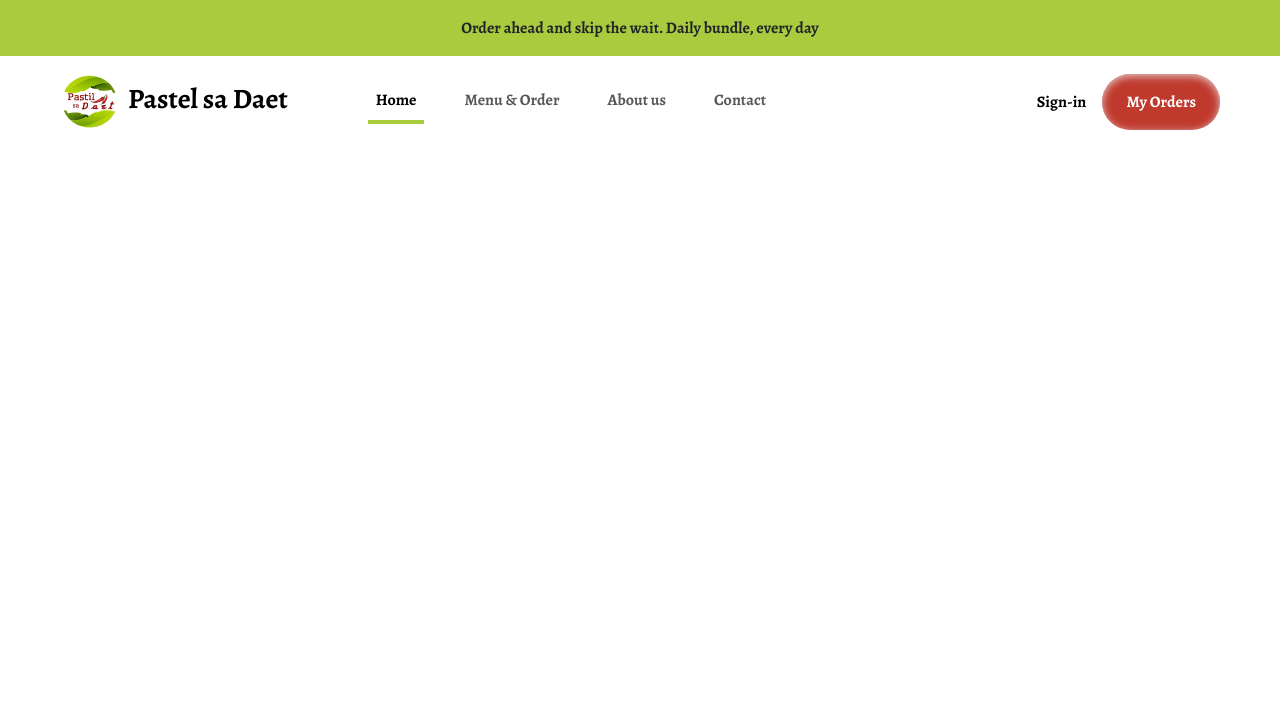
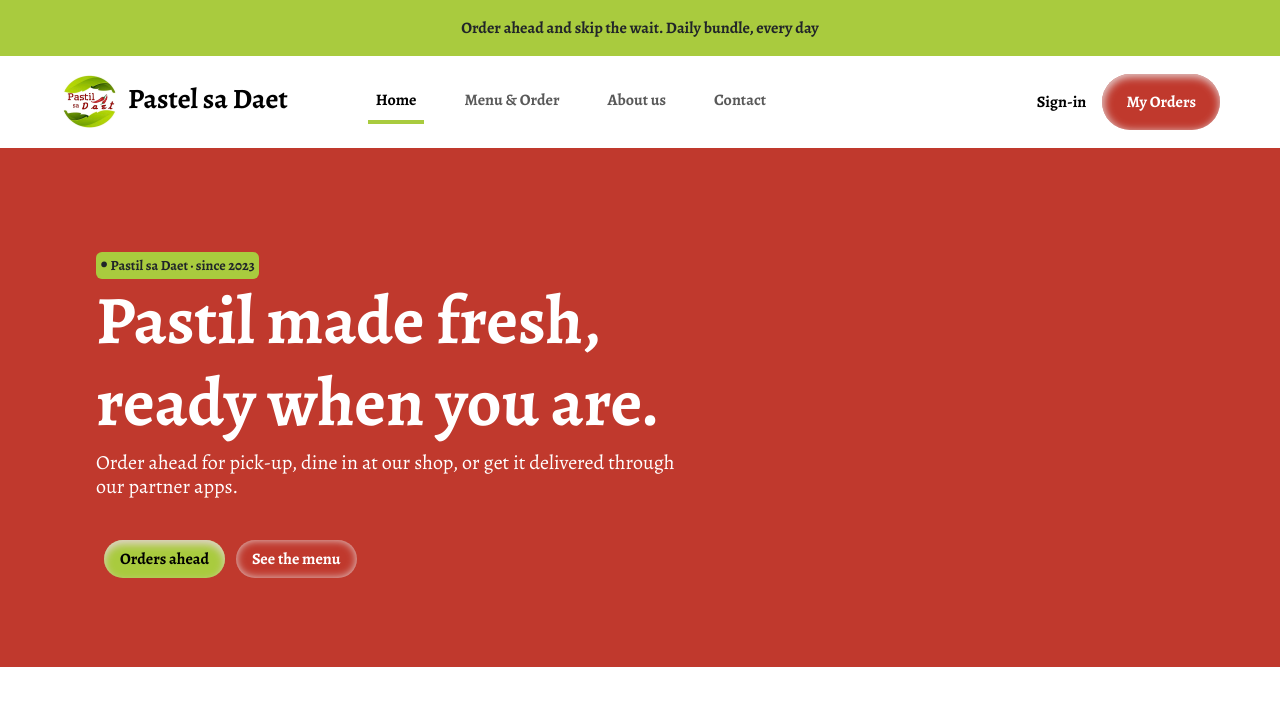
Before and after one commit to Nai-ix/Pastel-sa-Daet-Website, a website: page index.html in a window 1280 px wide. Drawn offline with nearby package versions, Linux system fonts and the light colour scheme.

Commit message:
Do the Hero Section

```diff
--- /dev/null
+++ b/css/style.css
@@ -0,0 +1,56 @@
+/* Font */
+#globalfont {
+  font-family: "Alegreya", serif;
+  font-optical-sizing: auto;
+  font-weight: 900;
+  font-style: normal;
+}
+
+
+.liquidglass{
+  box-shadow: inset 1px 2px 8px 1px rgba(228, 210, 210, 0.99);
+  background-color: #C0392D;
+}
+
+.liquidglass:hover{
+  box-shadow: 0 2px 8px 0 rgba(228, 210, 210, 0.99);
+  background-color: white;
+  color: black;
+}
+
+.oabutton{
+  box-shadow: inset 0px 4px 8px 0px rgba(228, 210, 210, 0.99);
+  background-color: #A9CB3E;
+  color: black;
+}
+
+.oabutton:hover{
+  box-shadow: 0px 2px 12px 0px rgba(228, 210, 210, 0.99);
+  background-color: #C0392D;
+  color: white;
+}
+
+.stmbutton{
+  box-shadow: inset 0px 0px 8px 0px rgba(228, 210, 210, 0.99);
+  background-color: #C0392D;
+  color: white;
+}
+
+.stmbutton:hover{
+  box-shadow: 0px 0px 8px 0px rgba(228, 210, 210, 0.99);
+  background-color: #A9CB3E;
+  color: black;
+}
+
+/* Title Header */
+h1{
+  font-weight: bold;
+  font-size: 68px;
+  color: white;
+}
+
+/* Hero Badge */
+.herobadge{
+  font-size: 14px;
+  font-weight: bold;
+}
--- a/index.html
+++ b/index.html
@@ -16,16 +16,19 @@
     <link rel="stylesheet" href="css/bootstrap-custom-prefixed.css">
 
     <!-- CSS -->
-    <link rel="stylesheet" href="style.css">
+    <link rel="stylesheet" href="css/style.css">
 
 
 </head>
-<body id="globalfont">
+<body  id="globalfont"> <!-- Id select for font-->
+    <!--Header Announcement-->
+    <header>
+        <div class="container-fluid py-3  text-center bg-secondary">
+            <p class="m-0" fw-bold">Order ahead and skip the wait. Daily bundle, every day</p>
+        </div>
 
-    <header class="container-fluid py-3  text-center bg-secondary">
-        <p class="m-0" fw-bold">Order ahead and skip the wait. Daily bundle, every day</p>
-    </header>
 
+        <!--Navigation Bar-->
         <nav class="navbar navbar-expand-lg navbar-light">
             <div class="container-fluid">
                 <!--Brand Logo and Name-->
@@ -44,12 +47,17 @@
 
                 <!-- SideBar-->
                 <div class="offcanvas offcanvas-end" tabindex="-1" id="offcanvasNavbar" aria-labelledby="offcanvasNavbarLabel">
+
+                <!--SideBar Header-->
                 <div class="offcanvas-header">
                     <h5 class="offcanvas-title" id="offcanvasNavbarLabel"></h5>
                     <button type="button" class="btn-close" data-bs-dismiss="offcanvas" aria-label="Close"></button>
                 </div>
 
+                <!--SideBar Body-->
                 <div class="offcanvas-body">
+
+                    <!--Navigation Links-->
                     <ul class="navbar-nav justify-content-start flex-grow-1 ps-5 ">
                         <li class="nav-item p-2 m-2">
                             <a class="nav-link active border-bottom border-4 border-secondary" aria-current="page" href="#">Home</a>
@@ -65,16 +73,41 @@
                         </li>
                     </ul>
 
+                    <!--Sign-in and My Order link-->
                     <div class="d-flex justify-content-center align-items-center me-5">
                         <a href="#" class="text-black px-3 py-3 rounded-5 text-decoration-none ">Sign-in</a>
-                    <a href="#" class="bg-warning px-4 py-3 rounded-5 text-decoration-none liquidglass ">My Orders</a>
+                        <a href="#" class="px-4 py-3 rounded-5 text-decoration-none liquidglass ">My Orders</a>
                     </div>
                 </div>
-
 
                 </div>
             </div>
         </nav>
+    </header>
+
+    <main class="container-fluid bg-warning p-5">
+        <section class="row">
+            <div class="col-6 m-5 ">
+                <badge class=" herobadge bg-secondary rounded p-1 ">
+                    <span class="fs-4">•</span>  Pastil sa Daet · since 2023
+                </badge>
+
+                <div class="titlebar">
+                    <h1>Pastil made fresh, ready when you are.</h1>
+                    <h5 class="text-white">Order ahead for pick-up, dine in at our shop, or get it delivered through our partner apps.</h5>
+                </div>
+
+                <div class="titlebutton mt-5">
+                    <a href="#" class="px-3 py-2 rounded-5 text-decoration-none liquidglass oabutton mx-2">Orders ahead</a>
+                    <a href="#" class="px-3 py-2 rounded-5 text-decoration-none liquidglass stmbutton ">See the menu</a>
+                </div>
 
             </div>
+            <div class="col-6"></div>
+        </section>
+    </main>
+
+   <!-- =========================================== -->
+
+
 </body>
--- a/style.css
+++ /dev/null
@@ -1,11 +0,0 @@
-#globalfont {
-  font-family: "Alegreya", serif;
-  font-optical-sizing: auto;
-  font-weight: 900;
-  font-style: normal;
-}
-
-.liquidglass{
-  box-shadow: inset 0 2px 8px 0 rgba(228, 210, 210, 0.99);
-
-}
```
Also changed, not shown: image/photoplaceholder.png (added). Lines whose indentation alone changed are shown as unchanged.
